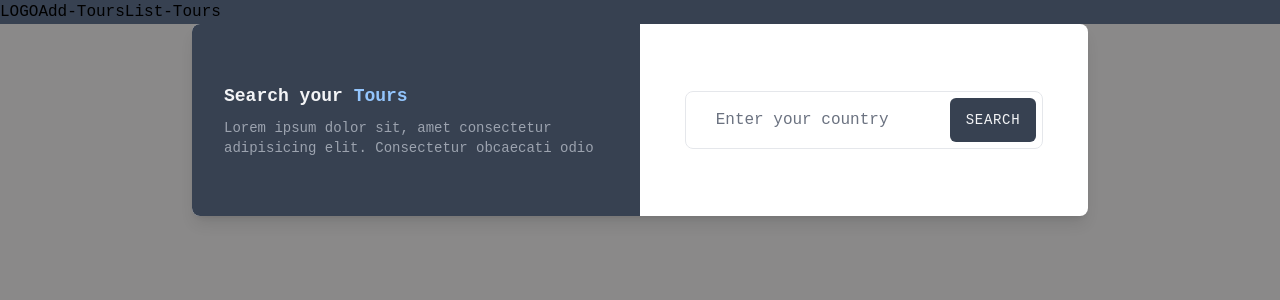
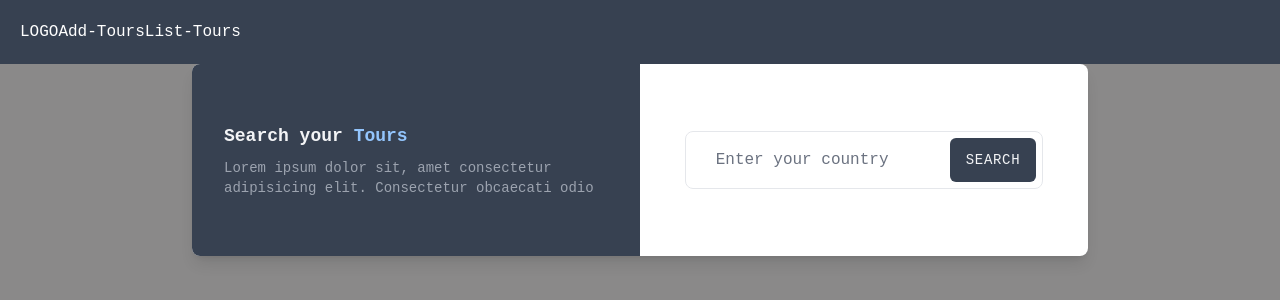
Before and after one commit to VovaPolyakov/tours-next-app, a Next.js app: page / in a window 1280 px wide. Shown: the top 300 px of the page. Built offline with nearby package versions, Linux system fonts and the light colour scheme.

Commit message:
fix navbar

```diff
--- a/src/components/NavBar.tsx
+++ b/src/components/NavBar.tsx
@@ -3,19 +3,17 @@ import Link from 'next/link'
 
 const Home: NextPage = () => {
   return (
-    <div className='bg-gray-700 dark:bg-gray-800 mb-48'>
-      <div className='w-10/12 m-auto pb-5 pt-5'>
-        <div>
-            <div className='flex flex-row items-center justify-between '>
-              <Link href='/' className='text-3xl text-slate-100'>LOGO</Link>
-              <div>
-                <Link className='pl-5  text-slate-100'  href='/add'>Add-Tours</Link>
-                <Link className='pl-5  text-slate-100'  href='/list'>List-Tours</Link>
-              </div>
-            </div>
-        </div>
+  <div className='bg-gray-700 dark:bg-gray-800 mb-48'>
+      <div className='w-10/12 m-auto p-5'>
+          <div className='flex items-center justify-between'>
+                <Link href='/' className=' pr-5 text-3xl text-white'>LOGO</Link>
+                <div>
+                  <Link className='  text-white'  href='/add'>Add-Tours</Link>
+                  <Link className=' text-white'  href='/list'>List-Tours</Link>
+                </div>
+          </div>
       </div>
-    </div>
+  </div>
   )
 }
 
```
